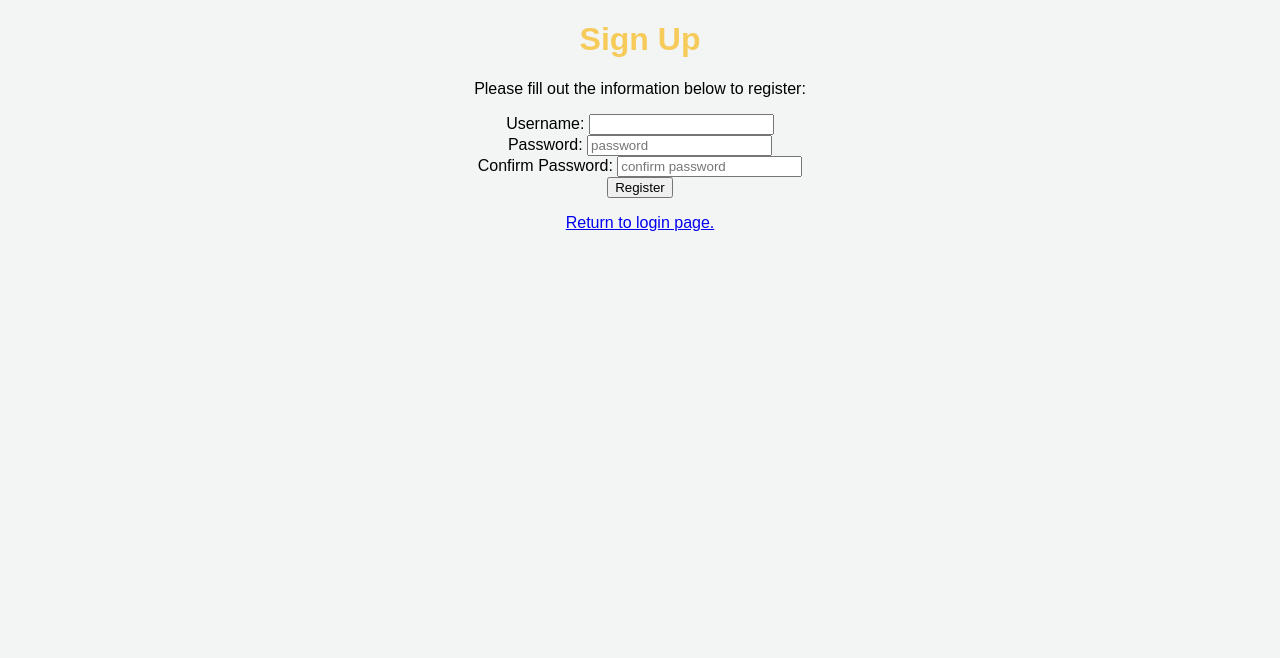
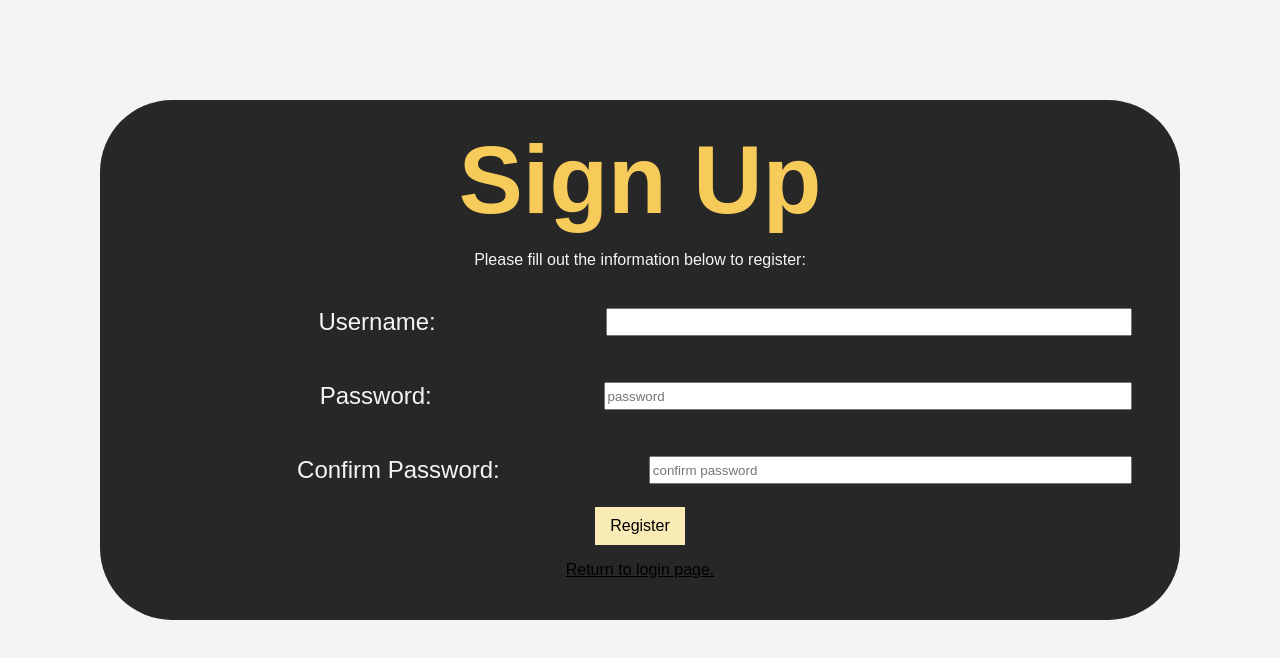
Before and after one commit to karajleong02/blackjack, a website: page public/signup.html in a window 1280 px wide. Drawn offline with Linux system fonts and the light colour scheme.

Commit message:
css for login/signup pages

```diff
--- a/public/index.css
+++ b/public/index.css
@@ -35,6 +35,7 @@ body {
     padding: 0 0 20px;
     text-align: center;
     font-family: var(--ff-primary);
+    background-color: var(--clr-white);
 }
 
 #cardid {
@@ -47,9 +48,6 @@ h1 {
     font-weight: 900;
 }
 
-body {
-    background-color: var(--clr-white);
-}
 .nav {
     position: fixed;
     background: var(--clr-dark);
@@ -59,6 +57,7 @@ body {
     right: 0;
     left:0;
     z-index: 100;
+    font-size: 20px;
 }
 
 .nav-butt {
@@ -86,7 +85,7 @@ body {
     grid-column-gap: 2em;
 }
 
-
+/* FIGURE OUT HOW TO CORRECTLY FORMAT ALL THE WORDS */
 .game {
     margin: 50px;
     background-color: var(--clr-dark);
@@ -128,3 +127,9 @@ body {
     border: none;
     background-color: var(--clr-light);
 }
+
+a{
+    color: var(--clr-black);
+    text-decoration: none;
+    font-size: medium;
+}
--- /dev/null
+++ b/public/login.css
@@ -0,0 +1,77 @@
+:root {
+    --ff-primary: 'Source Sans Pro', sans-serif;
+    --ff-secondary: 'Source Code Pro', monospace;
+
+    --fw-reg: 300;
+    --fw-bold: 900;
+
+    --clr-light: #F9EBB6;
+    --clr-dark: #282727;
+    --clr-accent: #F6CB5A;
+    --clr-white: #F3F4F4;
+    --clr-black: #000000;
+
+    --fs-h1: 3rem;
+    --fs-h2: 2.25rem;
+    --fs-h3: 1.25rem;
+    --fs-body: 1rem;
+
+    --bs: 0.25em 0.25em 0.75em rgba(0,0,0, 0.25), 0.125em 0.125em 0.25em rgba(0, 0, 0, .15);
+}
+
+@media (min-width: 800px) {
+    :root {
+        --fs-h1: 4.5rem;
+        --fs-h2: 3.75rem;
+        --fs-h3: 1.5rem;
+        --fs-body: 1.125rem;
+    }
+}
+
+
+
+body {
+    margin: 0px;
+    padding: 0 0 20px;
+    text-align: center;
+    font-family: var(--ff-primary);
+    background-color: var(--clr-white);
+}
+h1 {
+    color: var(--clr-accent);
+    font-size: 96px;
+    margin: 0px;
+}
+.registrationBox {
+    border-radius: 72px;
+    margin: 100px 100px;
+    padding: 25px;
+    background-color: var(--clr-dark);
+}
+
+.username, .password {
+    display: grid;
+    grid-template-areas: "label field";
+    color: var(--clr-white);
+    padding: 23px;
+}
+
+.links {
+    color: var(--clr-white);
+    text-decoration: none;
+}
+
+a{
+    color: var(--clr-black);
+}
+
+.label {
+    font-size: var(--fs-h3);
+}
+
+.submit {
+    border: none;
+    background-color: var(--clr-light);
+    padding: 10px 15px;
+    font-size: medium;
+}
--- a/public/signup.html
+++ b/public/signup.html
@@ -3,32 +3,33 @@
     <head>
         <title>Login</title>
         <!--import style sheet-->
-        <link href="index.css" rel="stylesheet">
+        <link href="login.css" rel="stylesheet">
         <script src="registration.js" defer></script>
     </head>
     <body>
+        <div class = "registrationBox">
             <h1>Sign Up</h1>
-        <p>Please fill out the information below to register:</p>
+            <p class = "links">Please fill out the information below to register:</p>
             <form>
-            <div>
-                <label for="username">Username:</label>
-                <input type="text" name="username" id="username">
+                <div class = "username">
+                    <label class = "label" for="username">Username:</label>
+                    <input class = "field" type="text" name="username" id="username">
+                </div>
+                <div class = "password">
+                    <label class = "label" for="password">Password:</label>
+                    <input class = "field" type="password" name="password" id="password" placeholder="password">
+                </div>
+                <div class = "password">
+                    <label class = "label" for="confirm_password">Confirm Password:</label>
+                    <input class = "field" type="password" name="confirm_password" id="confirm_password" placeholder="confirm password">
                 </div>
                 <div>
-                <label for="password">Password:</label>
-                <input type="password" name="password" id="password" placeholder="password">
-            </div>
-            <div>
-                <label for="confirm_password">Confirm Password:</label>
-                <input type="password" name="confirm_password" id="confirm_password" placeholder="confirm password">
-            </div>
-            <div>
-              <input type="submit" value="Register" id="register">
+                <input class = "submit" type="submit" value="Register" id="register">
                 </div>
             </form>
 
-        <p hidden id="message"></p>
-        <p><a href="/">Return to login page.</a></p>
-
+            <p class = "links" hidden id="message"></p>
+            <p class = "links"><a href="/">Return to login page.</a></p>
+        </div>
     </body>
 </html>
```
Also changed, not shown: public/index.html (+11 -14 lines), public/main.html (+2 -1 lines). Lines whose indentation alone changed are shown as unchanged.
